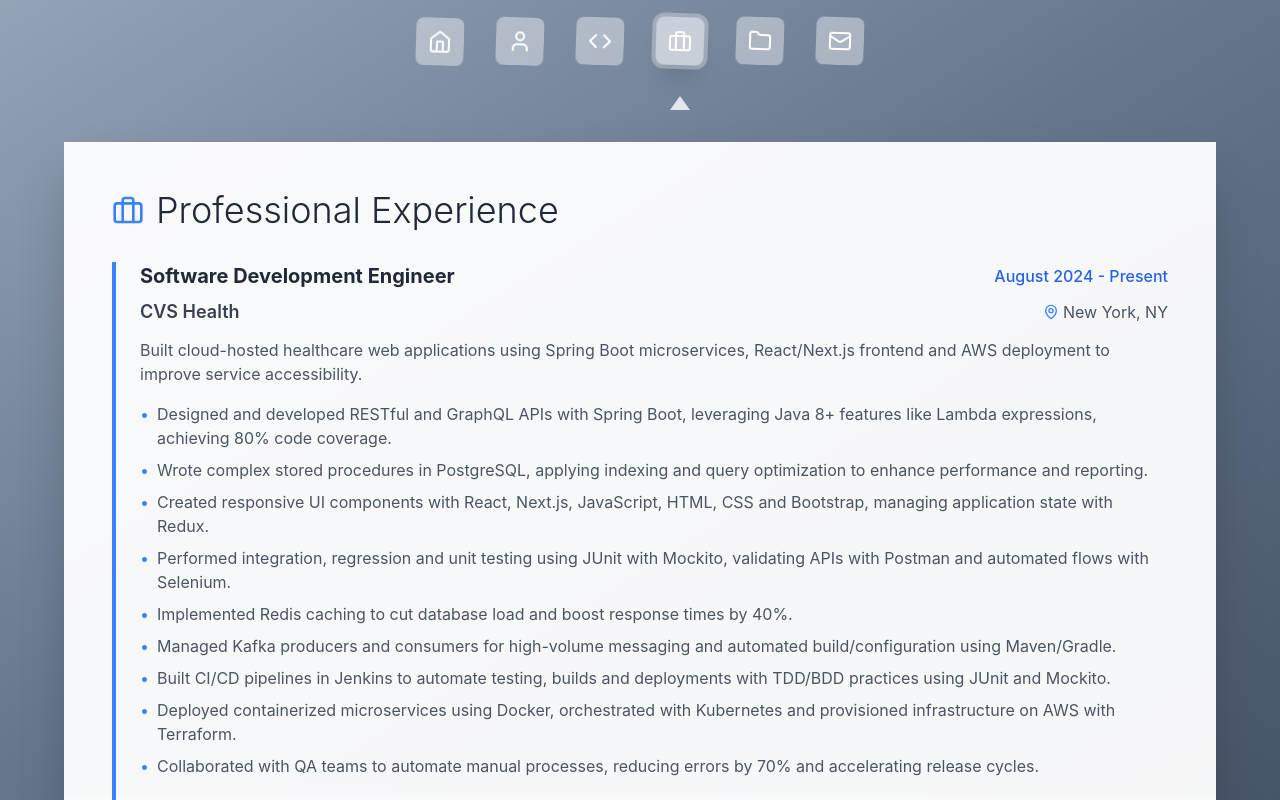
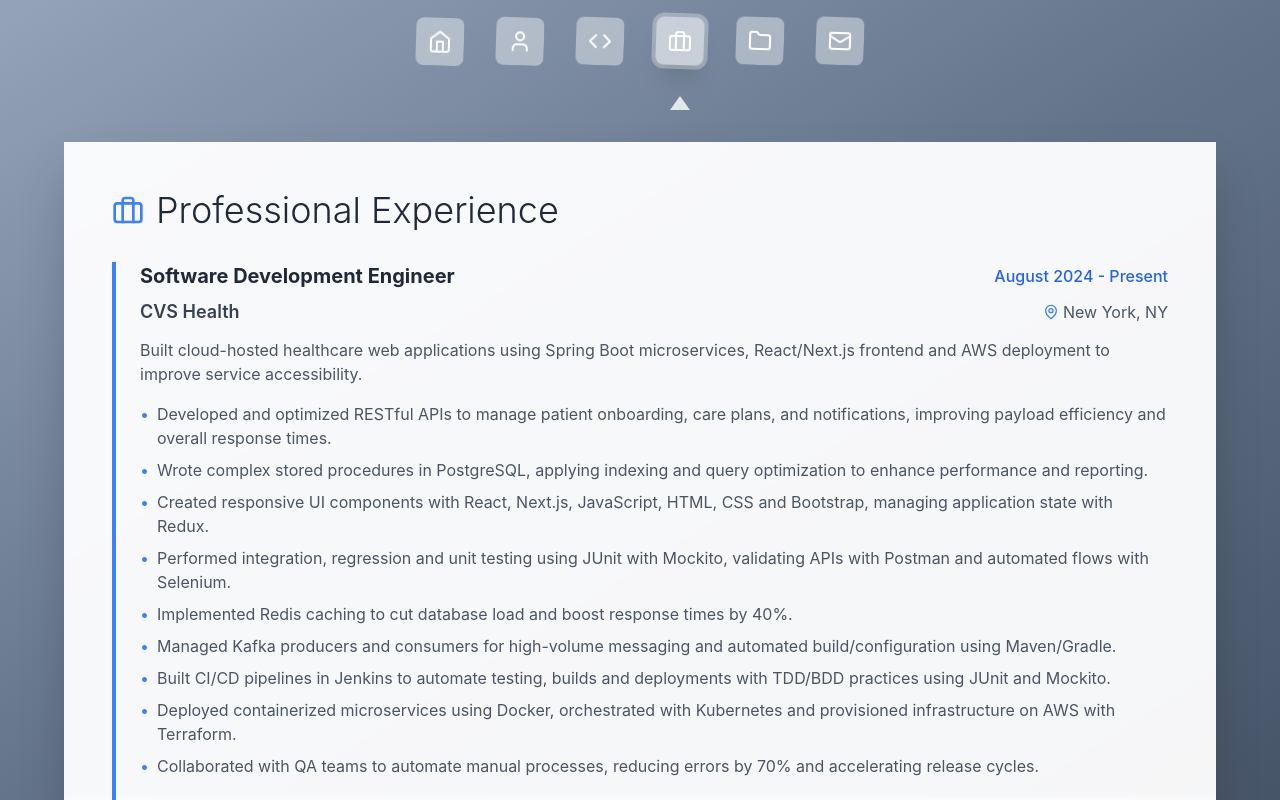
Before and after one commit to nehad2809/Portfolio, a React (Vite) app: page / in a window 1280 px wide. Both pictures are taken after a click on the button 680 px from the left and 53 px from the top of the page. Shown: the top 800 px of the page. Built offline with nearby package versions, Linux system fonts and the light colour scheme.

Commit message:
Updated App.tsx

```diff
--- a/src/App.tsx
+++ b/src/App.tsx
@@ -342,7 +342,7 @@ function App() {
                       location: 'New York, NY',
                       description: 'Built cloud-hosted healthcare web applications using Spring Boot microservices, React/Next.js frontend and AWS deployment to improve service accessibility.',
                       achievements: [
-                        'Designed and developed RESTful and GraphQL APIs with Spring Boot, leveraging Java 8+ features like Lambda expressions, achieving 80% code coverage.',
+                        'Developed and optimized RESTful APIs to manage patient onboarding, care plans, and notifications, improving payload efficiency and overall response times.',
                         'Wrote complex stored procedures in PostgreSQL, applying indexing and query optimization to enhance performance and reporting.',
                         'Created responsive UI components with React, Next.js, JavaScript, HTML, CSS and Bootstrap, managing application state with Redux.',
                         'Performed integration, regression and unit testing using JUnit with Mockito, validating APIs with Postman and automated flows with Selenium.',
```
